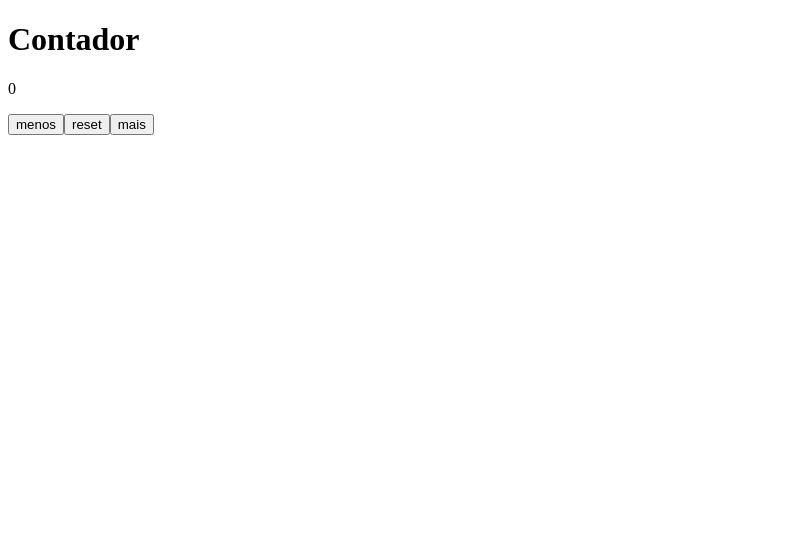
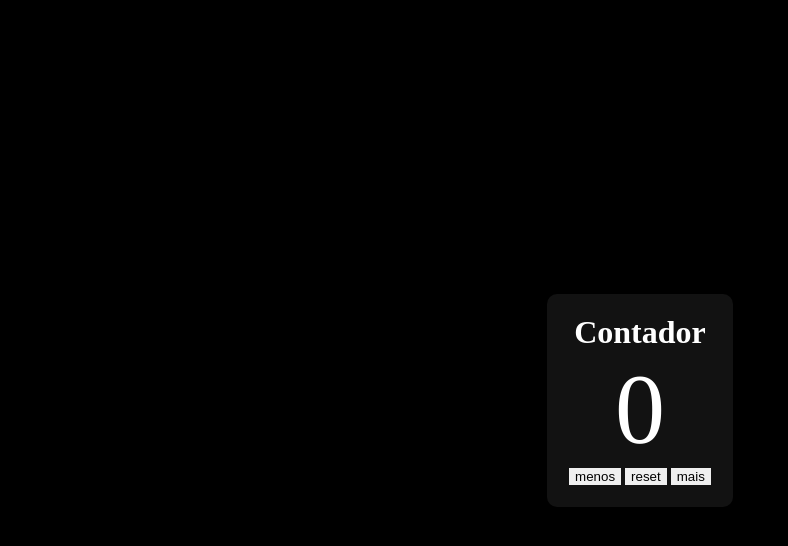
Before and after one commit to guistumpf/Contador-React, a React (Create React App) app: page / in a window 1280 px wide. Shown: the top 546 px of the page, without its empty margins (0-788 px from the left). Built offline with nearby package versions, Linux system fonts and the light colour scheme.

Commit message:
MEU DEUS EU APRENDI QUE LINDO CARA AAAAAAAAAAAAAAA

```diff
--- a/src/App.js
+++ b/src/App.js
@@ -17,12 +17,22 @@ function diminuir(){
       setNumero(numero - 1 )
 }
 
+if (numero === 10){
+alert("Oi neon rsrsrs")
 
-    return <div>
+}
+
+
+return <body className="body">
+
+
+   <div className="div">
         <h1>Contador</h1>
-        <p>{numero}</p>
-        <button onClick={diminuir}>menos</button>
-        <button onClick={zero}>reset</button>
-        <button onClick={aumentar}>mais</button>
+        <p className="p">{numero}</p>
+        <button onClick={diminuir} className="button">menos</button>
+        <button onClick={zero} className="button">reset</button>
+        <button onClick={aumentar} className="button">mais</button>
     </div>
+
+</body>
 }
--- /dev/null
+++ b/src/index.css
@@ -0,0 +1,31 @@
+*{
+    margin: 0;
+    box-sizing: border-box;
+}
+
+.body{
+    min-height: 100vh;
+    display: grid;
+    place-items: center;
+background-color: black;
+color: white;
+margin: 0;
+
+}
+
+.div{
+background-color: #121212;
+padding: 20px;
+text-align: center;
+margin: 0;
+border-radius: 10px;
+}
+
+.p{
+    font-size: 100px;
+}
+
+.button{
+border: 2px #121212 solid;
+
+}
--- a/src/index.js
+++ b/src/index.js
@@ -1,6 +1,7 @@
 import React from 'react';
 import ReactDOM from 'react-dom/client';
 import App from './App';
+import './index.css'
 
 const root = ReactDOM.createRoot(document.getElementById('root'));
 root.render(
```
